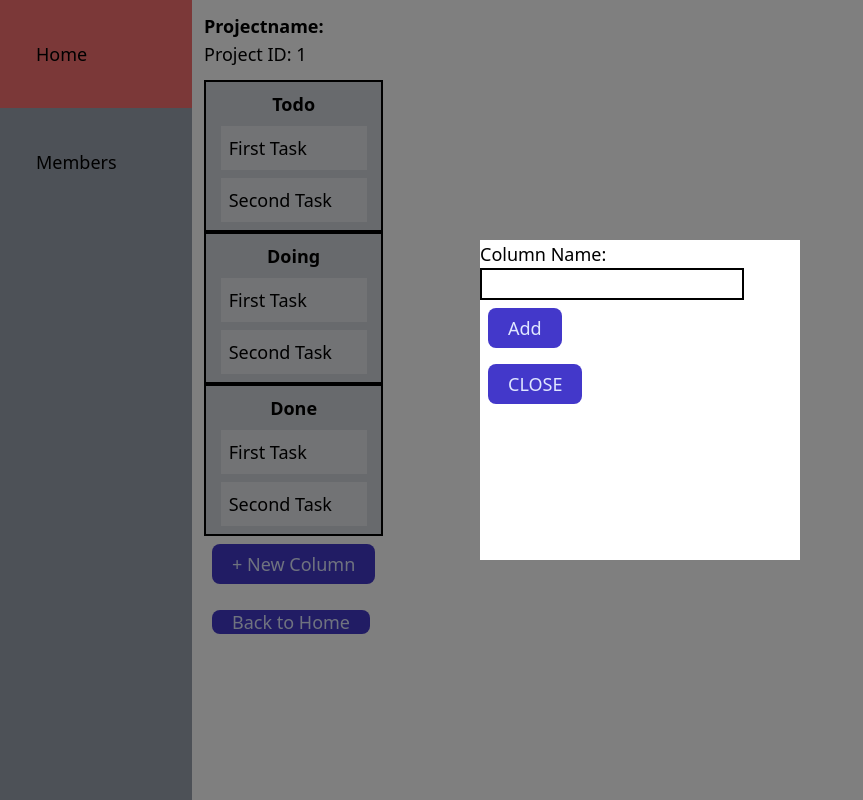
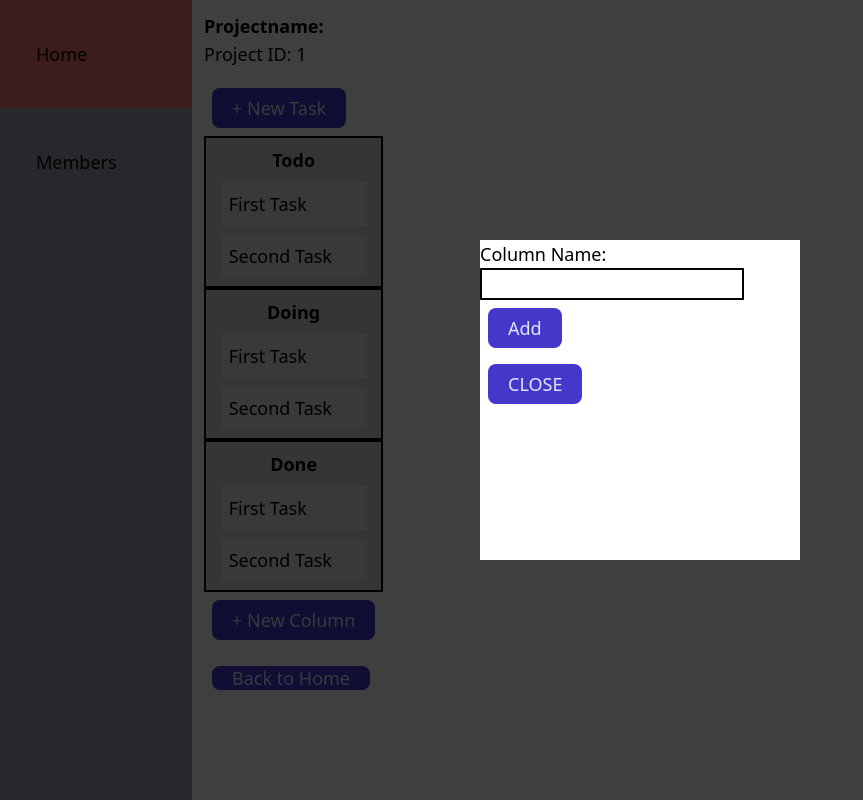
Before and after one commit to john4web/micro-trello, a React (Create React App) app: page /board/1 in a window 1280 px wide. Both pictures are taken after a click on the button "+ New Column". Shown: the whole page, without its empty margins (0-863 px from the left). Built offline with nearby package versions, Linux system fonts and the light colour scheme.

Commit message:
add redux functionality for tasks and projects

```diff
--- a/src/components/ModalProjectContent.tsx
+++ b/src/components/ModalProjectContent.tsx
@@ -1,13 +1,37 @@
+import { useState } from "react";
+import { useDispatch } from "react-redux";
+import { addProject } from "../store/projectSlice";
+import { Project } from "../types/project";
+
 interface IProps {
   closeModal: Function;
   type: String;
 }
 
 export const ModalProjectContent = ({ closeModal, type }: IProps) => {
+  const [name, setName] = useState("");
+  const [team, setTeam] = useState("");
+  const [color, setColor] = useState("");
+  const [category, setCategory] = useState("");
+  const dispatch = useDispatch();
+
+  const onAdd = () => {
+    const newProject: Project = {
+      id: "",
+      name: name,
+      team: team,
+      color: color,
+      category: category,
+    };
+    dispatch(addProject(newProject));
+  };
+
   return (
     <div>
       <label htmlFor="project-name">Project Name:</label>
       <input
+        value={name}
+        onChange={(e) => setName(e.currentTarget.value)}
         type="text"
         id="project-name"
         name="project-name"
@@ -15,6 +39,8 @@ export const ModalProjectContent = ({ closeModal, type }: IProps) => {
       />
       <label htmlFor="project-team">Project Team:</label>
       <input
+        value={team}
+        onChange={(e) => setTeam(e.currentTarget.value)}
         type="text"
         id="project-team"
         name="project-team"
@@ -22,25 +48,46 @@ export const ModalProjectContent = ({ closeModal, type }: IProps) => {
       />
       <label htmlFor="project-color">Project Color:</label>
       <input
+        value={color}
+        onChange={(e) => setColor(e.currentTarget.value)}
         type="text"
         id="project-color"
         name="project-color"
         className="border-black border-2"
       />
 
-      <label>
-        Category:
-        <select>
-          {" "}
-          <option value="web">Web Project</option>
-          <option value="game">Game Project</option>
-          <option value="computergraphics">Computer Graphics Project</option>
-        </select>
-      </label>
+      <label htmlFor="project-category">Project Category:</label>
+      <select>
+        <option
+          value="Web Project"
+          onChange={(e) => setCategory(e.currentTarget.value)}
+          id="project-category"
+          className="border-black border-2"
+        >
+          Web Project
+        </option>
+        <option
+          value={category}
+          onChange={(e) => setCategory(e.currentTarget.value)}
+          id="project-category"
+          className="border-black border-2"
+        >
+          Game Project
+        </option>
+        <option
+          value={category}
+          onChange={(e) => setCategory(e.currentTarget.value)}
+          id="project-category"
+          className="border-black border-2"
+        >
+          Computer Graphics Project
+        </option>
+      </select>
+
       <button
         className="h-10 px-5 m-2 text-indigo-100 transition-colors duration-150 bg-indigo-700 rounded-lg focus:shadow-outline hover:bg-indigo-800"
         onClick={() => {
-          // onAdd();
+          onAdd();
           closeModal();
         }}
       >
--- a/src/components/ModalTaskContent.tsx
+++ b/src/components/ModalTaskContent.tsx
@@ -1,8 +1,80 @@
+import { useState } from "react";
+import { useDispatch } from "react-redux";
+import { addTask } from "../store/taskSlice";
+import { Task } from "../types/task";
+
 interface IProps {
   closeModal: Function;
-  type: string;
+  type: String;
 }
 
 export const ModalTaskContent = ({ closeModal, type }: IProps) => {
-  return <div>Insert task content here</div>;
+  const [name, setName] = useState("");
+  const [assignedMember, setAssignedMember] = useState("");
+  const [duration, setDuration] = useState("");
+  const [category, setCategory] = useState("");
+  const dispatch = useDispatch();
+
+  const onAdd = () => {
+    const newTask: Task = {
+      id: "",
+      name: name,
+      assignedMember: assignedMember,
+      duration: duration,
+      category: category,
+    };
+
+    dispatch(addTask(newTask));
+  };
+
+  return (
+    <div>
+      <label htmlFor="task-name"> Name:</label>
+      <input
+        value={name}
+        onChange={(e) => setName(e.currentTarget.value)}
+        type="text"
+        id="task-name"
+        name="task-name"
+        className="border-black border-2"
+      />
+      <label htmlFor="task-assignedMember">Assigned Member:</label>
+      <input
+        value={assignedMember}
+        onChange={(e) => setAssignedMember(e.currentTarget.value)}
+        type="text"
+        id="task-assignedMember"
+        name="task-assignedMember"
+        className="border-black border-2"
+      />
+      <label htmlFor="task-duration">Duration:</label>
+      <input
+        value={duration}
+        onChange={(e) => setDuration(e.currentTarget.value)}
+        type="text"
+        id="task-duration"
+        name="task-duration"
+        className="border-black border-2"
+      />
+
+      <label htmlFor="task-category">Category:</label>
+      <input
+        value={category}
+        onChange={(e) => setCategory(e.currentTarget.value)}
+        type="text"
+        id="task-category"
+        name="task-category"
+        className="border-black border-2"
+      />
+      <button
+        className="h-10 px-5 m-2 text-indigo-100 transition-colors duration-150 bg-indigo-700 rounded-lg focus:shadow-outline hover:bg-indigo-800"
+        onClick={() => {
+          onAdd();
+          closeModal();
+        }}
+      >
+        Add
+      </button>
+    </div>
+  );
 };
--- /dev/null
+++ b/src/components/ProjectList.tsx
@@ -0,0 +1,22 @@
+import { useSelector } from "react-redux";
+import { RootState } from "../store";
+import { Fragment } from "react";
+
+export const ProjectList = () => {
+  const { projects } = useSelector((state: RootState) => state.project);
+
+  return (
+    <Fragment>
+      {projects.map((project, index) => {
+        return (
+          <ul key={index}>
+            <li>{project.name}</li>
+            <li>{project.team}</li>
+            <li>{project.color}</li>
+            <li>{project.category}</li>
+          </ul>
+        );
+      })}
+    </Fragment>
+  );
+};
--- /dev/null
+++ b/src/components/TaskList.tsx
@@ -0,0 +1,22 @@
+import { useSelector } from "react-redux";
+import { RootState } from "../store";
+import { Fragment } from "react";
+
+export const TaskList = () => {
+  const { tasks } = useSelector((state: RootState) => state.task);
+
+  return (
+    <Fragment>
+      {tasks.map((task, index) => {
+        return (
+          <ul key={index}>
+            <li>{task.name}</li>
+            <li>{task.assignedMember}</li>
+            <li>{task.duration}</li>
+            <li>{task.category}</li>
+          </ul>
+        );
+      })}
+    </Fragment>
+  );
+};
--- a/src/store/index.ts
+++ b/src/store/index.ts
@@ -1,9 +1,13 @@
 import { configureStore } from "@reduxjs/toolkit";
 import memberReducer from "./memberSlice";
+import projectReducer from "./projectSlice";
+import taskReducer from "./taskSlice";
 
 export const store = configureStore({
   reducer: {
     member: memberReducer,
+    project: projectReducer,
+    task: taskReducer,
   },
 });
 
--- a/src/store/memberSlice.ts
+++ b/src/store/memberSlice.ts
@@ -4,12 +4,10 @@ import { v4 as uuid } from "uuid";
 
 type MemberState = {
   members: Member[];
-  showOnlyDone: boolean;
 };
 
 const initialState: MemberState = {
   members: [],
-  showOnlyDone: false,
 };
 
 const memberSlice = createSlice({
--- /dev/null
+++ b/src/store/projectSlice.ts
@@ -0,0 +1,32 @@
+import { createSlice, PayloadAction } from "@reduxjs/toolkit";
+import { Project } from "../types/project";
+import { v4 as uuid } from "uuid";
+
+type ProjectState = {
+  projects: Project[];
+};
+
+const initialState: ProjectState = {
+  projects: [],
+};
+
+const projectSlice = createSlice({
+  name: "project",
+  initialState,
+  reducers: {
+    addProject(state, action: PayloadAction<Project>) {
+      state.projects.push({
+        //Generate the id outside
+        id: uuid(),
+        name: action.payload.name,
+        team: action.payload.team,
+        color: action.payload.color,
+        category: action.payload.category,
+      });
+    },
+  },
+});
+
+export default projectSlice.reducer;
+
+export const { addProject } = projectSlice.actions;
--- /dev/null
+++ b/src/store/taskSlice.ts
@@ -0,0 +1,32 @@
+import { createSlice, PayloadAction } from "@reduxjs/toolkit";
+import { Task } from "../types/task";
+import { v4 as uuid } from "uuid";
+
+type TaskState = {
+  tasks: Task[];
+};
+
+const initialState: TaskState = {
+  tasks: [],
+};
+
+const taskSlice = createSlice({
+  name: "task",
+  initialState,
+  reducers: {
+    addTask(state, action: PayloadAction<Task>) {
+      state.tasks.push({
+        //Generate the id outside
+        id: uuid(),
+        name: action.payload.name,
+        assignedMember: action.payload.assignedMember,
+        duration: action.payload.duration,
+        category: action.payload.category,
+      });
+    },
+  },
+});
+
+export default taskSlice.reducer;
+
+export const { addTask } = taskSlice.actions;
--- /dev/null
+++ b/src/types/project.ts
@@ -0,0 +1,7 @@
+export type Project = {
+  id: string;
+  name: string;
+  team: string;
+  color: string;
+  category: string;
+};
--- /dev/null
+++ b/src/types/task.ts
@@ -0,0 +1,8 @@
+import { Member } from "../types/member";
+export type Task = {
+  id: string;
+  name: string;
+  assignedMember: string; //sollte dann vom Typ Member sein
+  duration: string;
+  category: string;
+};
--- a/src/views/Board.tsx
+++ b/src/views/Board.tsx
@@ -1,5 +1,6 @@
 import { Link, useParams, useLocation } from "react-router-dom";
 import { ModalWindow } from "../components/ModalWindow";
+import { TaskList } from "../components/TaskList";
 import React from "react";
 import { v4 as uuid } from "uuid";
 export const Board = () => {
@@ -37,6 +38,24 @@ export const Board = () => {
         <p>Project ID: {id}</p>
       </div>
       <div>
+        <TaskList />
+        <button
+          onClick={() => {
+            setModalIsOpen(true);
+          }}
+          className="h-10 px-5 m-2 text-indigo-100 transition-colors duration-150 bg-indigo-700 rounded-lg focus:shadow-outline hover:bg-indigo-800"
+        >
+          + New Task
+        </button>
+
+        {modalIsOpen && (
+          <ModalWindow
+            closeModal={() => {
+              setModalIsOpen(false);
+            }}
+            type="task"
+          />
+        )}
         <ul>
           {columnData.map((column) => {
             return (
--- a/src/views/Home.tsx
+++ b/src/views/Home.tsx
@@ -1,5 +1,6 @@
 import { Link } from "react-router-dom";
 import { ModalWindow } from "../components/ModalWindow";
+import { ProjectList } from "../components/ProjectList";
 import React from "react";
 export const Home = () => {
   let [modalIsOpen, setModalIsOpen] = React.useState<boolean>(false);
@@ -27,6 +28,7 @@ export const Home = () => {
   return (
     <div className="bg-yellow-100 w-full">
       <h1>HOME</h1>
+      <ProjectList />
       <button
         onClick={() => {
           setModalIsOpen(true);
```
